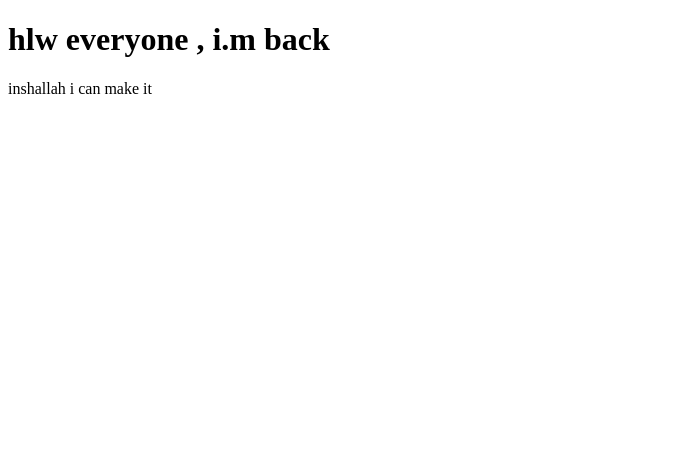
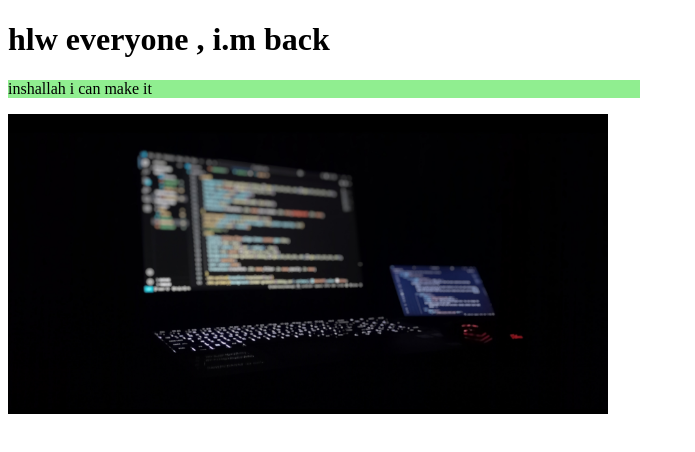
Before and after one commit to Darkk-Horse/come-back-repo-of-dark-horse, a plain HTML site: page index.html in a window 1280 px wide. Shown: the whole page, without its empty margins (0-695 px from the left). Drawn offline with Linux system fonts and the light colour scheme.

Commit message:
pic and css added

```diff
--- a/index.html
+++ b/index.html
@@ -1,14 +1,19 @@
 <!DOCTYPE html>
 <html lang="en">
+
 <head>
     <meta charset="UTF-8">
     <meta name="viewport" content="width=device-width, initial-scale=1.0">
     <title>come back</title>
+    <link rel="stylesheet" href="styles/style.css">
 </head>
+
 <body>
     <h1>
         hlw everyone , i.m back
     </h1>
     <p>inshallah i can make it</p>
+    <img width="600px" src="images/1000303263-01.jpeg" alt="">
 </body>
+
 </html>
--- /dev/null
+++ b/styles/style.css
@@ -0,0 +1,6 @@
+p {
+    background-color: lightgreen;
+    width: 50%;
+    /* mar */
+    /* background-image: url("../images/1000303263-01.jpeg"); */
+}
```
Also changed, not shown: images/1000303263-01.jpeg (added).
